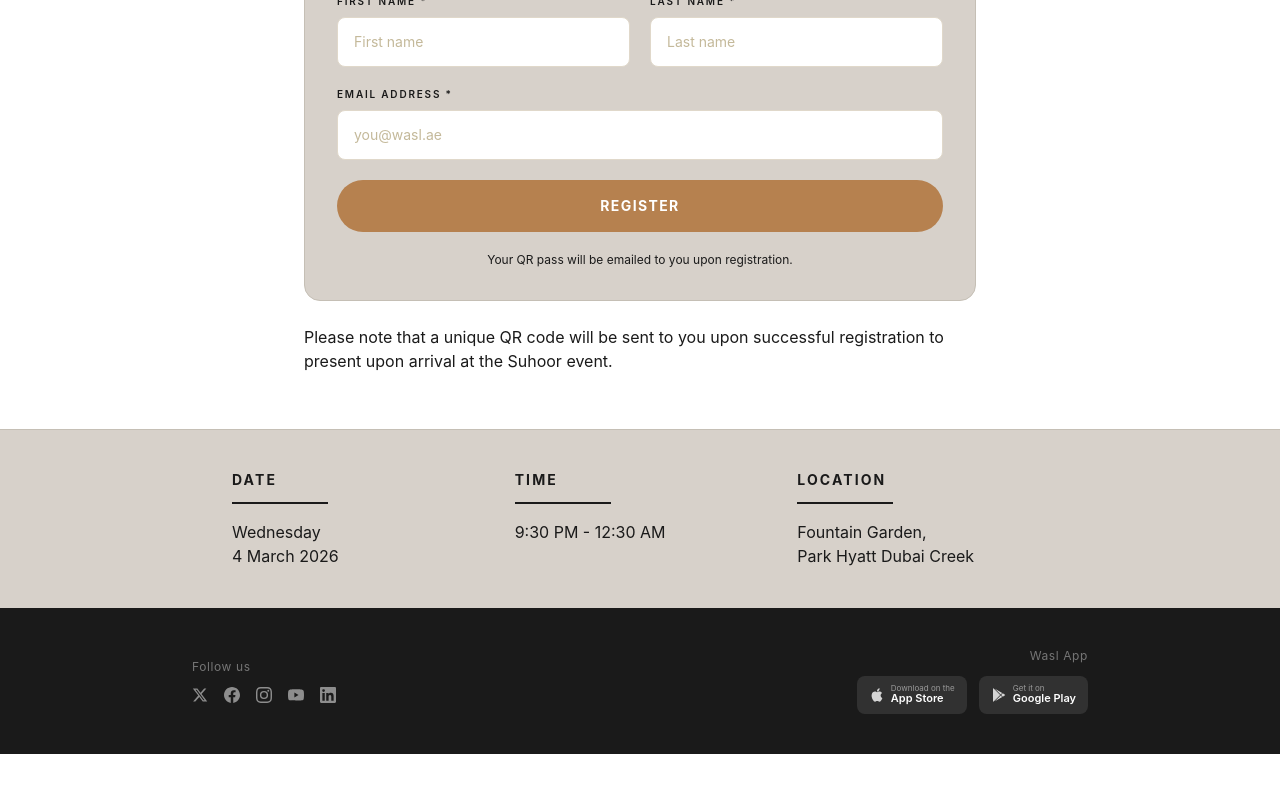
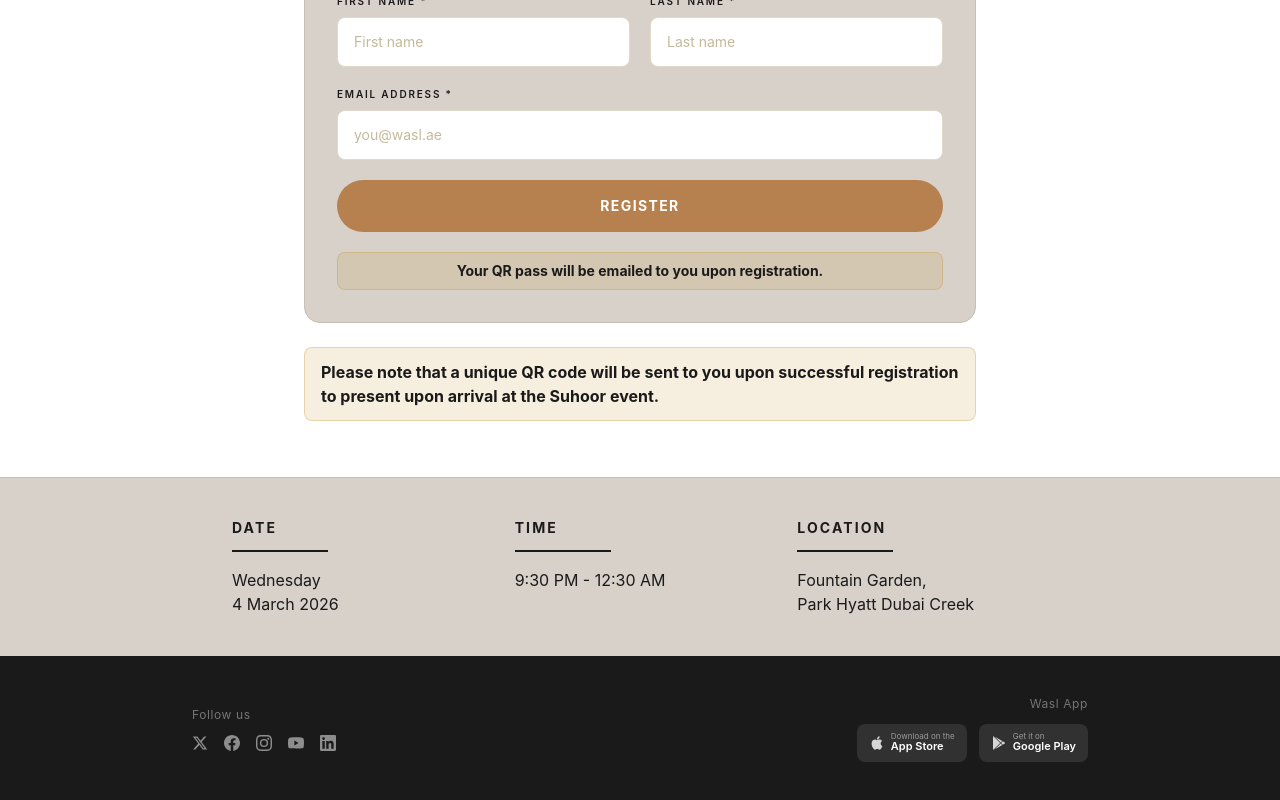
Before and after one commit to pranshu0604/wasl-qr, a Next.js app: page / in a window 1280 px wide. Shown: the part 714-1514 px from the top of the page. Before the commit the page ends 1468 px from the top, so only its background shows below. Built offline with nearby package versions, Linux system fonts and the light colour scheme.

Commit message:
changes 5

```diff
--- a/src/app/page.tsx
+++ b/src/app/page.tsx
@@ -158,13 +158,13 @@ export default function LandingPage() {
                   )}
                 </button>
 
-                <p className="text-center text-[#1a1a1a] text-xs mt-2">
+                <p className="text-center text-[#1a1a1a] text-sm font-bold mt-3 bg-[#c4952a]/15 border border-[#c4952a]/30 rounded-lg py-2 px-3">
                   Your QR pass will be emailed to you upon registration.
                 </p>
               </form>
             </div>
 
-            <p className="text-[#1a1a1a] text-sm sm:text-base leading-relaxed mt-6">
+            <p className="text-[#1a1a1a] text-sm sm:text-base font-bold leading-relaxed mt-6 bg-[#c4952a]/15 border border-[#c4952a]/30 rounded-lg py-3 px-4">
               Please note that a unique QR code will be sent to you upon successful
               registration to present upon arrival at the Suhoor event.
             </p>
```
